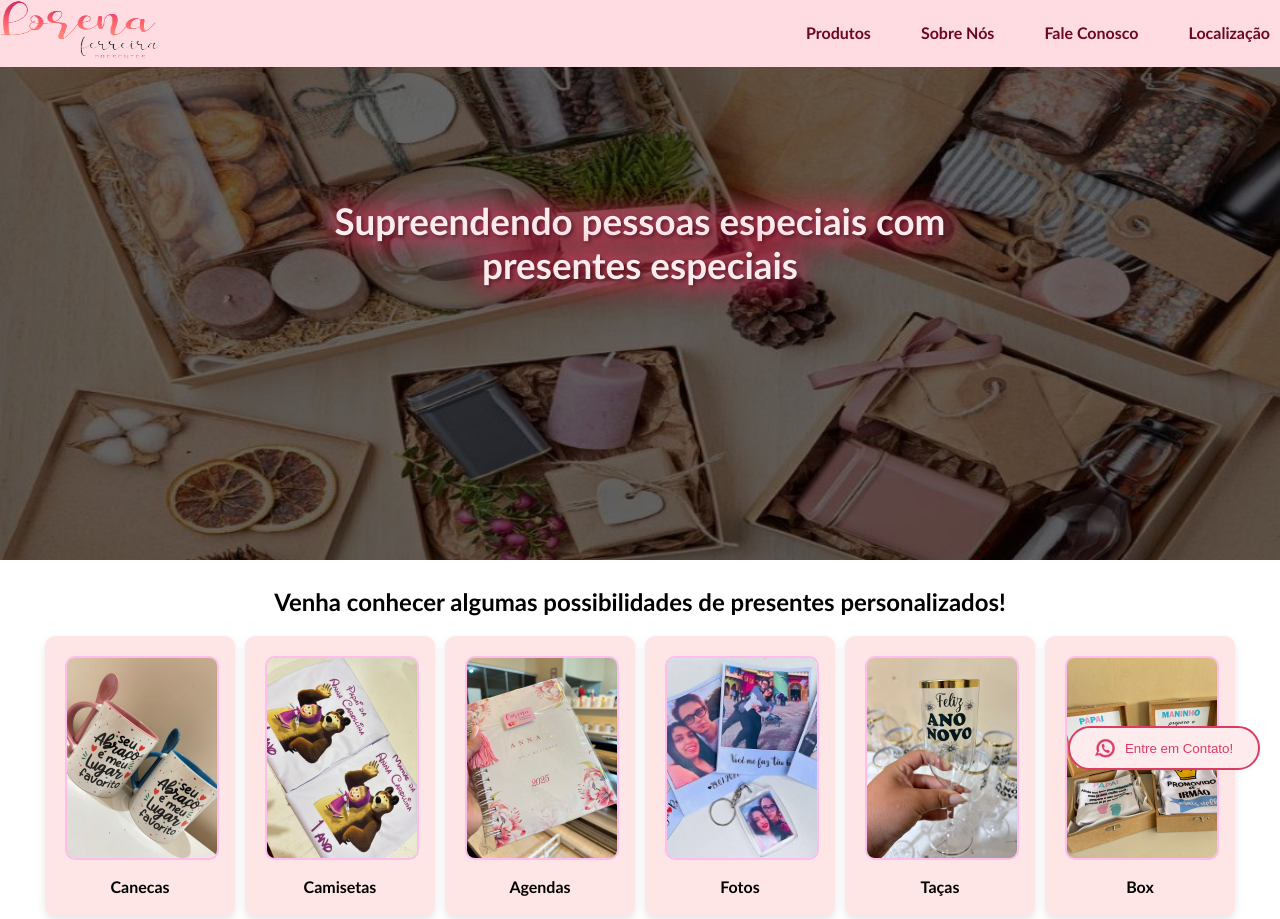
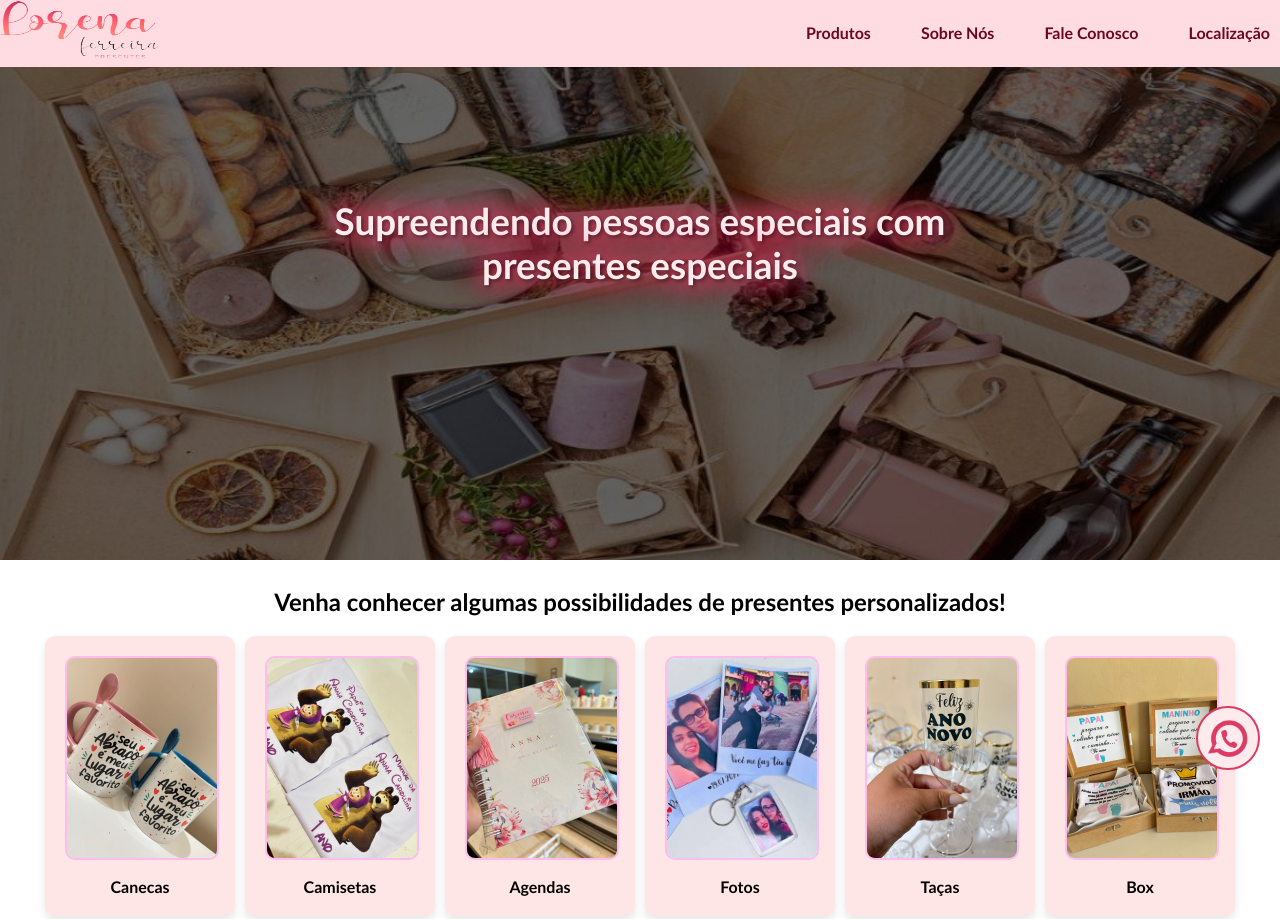
Before and after one commit to Tiago070/lfpersonalizados, a plain HTML site: page index.html in a window 1280 px wide. Shown: the top 919 px of the page. Drawn offline with Linux system fonts and the light colour scheme.

Commit message:
ajustes finais

```diff
--- a/index.html
+++ b/index.html
@@ -14,7 +14,7 @@
                     <img src="assets/logo.png" alt="Logo" style="height: 60px; width: 160px;">
                 </div>
                 <input type="checkbox" id="menu-toggle">
-                <label for="menu-toggle" class="menu-icon">&#9776;</label>
+                <label for="menu-toggle" class="menu-icon">&#9776;&nbsp;&nbsp;&nbsp;</label>
                 <ul class="menu">
                     <li><a href="#produtos">Produtos</a></li>
                     <li><a href="#sobre-nos">Sobre Nós</a></li>
@@ -24,7 +24,7 @@
             </nav>
         </header>
 
-        <button id="fix" onclick="window.location.href='https://wa.me/5562986419844'"><img src="assets/icons/whatsapp-icon.png" alt="WhatsApp" style="height: 20px;">Entre em Contato!</button>
+        <button id="fix" onclick="window.location.href='https://wa.me/5562998481140'"><img src="assets/icons/whatsapp-icon.png" alt="WhatsApp" style="height: 40px;"></button>
 
         <section id="painel">
             <div class="banner">
@@ -88,7 +88,7 @@
                 </div>
             </div>
             <br>
-            <center><button onclick="window.location.href='https://wa.me/5562986419844'"><img src="assets/icons/whatsapp-icon.png" alt="WhatsApp" style="height: 20px;">Entre em Contato!</button></center>
+            <center><button class="button" onclick="window.location.href='https://wa.me/5562998481140'"><img src="assets/icons/whatsapp-icon.png" alt="WhatsApp" style="height: 20px;">Entre em Contato!</button></center>
         </section>
 
         <section id="galeria">
@@ -188,7 +188,7 @@
         </section>
         <br>
 
-        <center><button onclick="window.location.href='https://wa.me/5562986419844'"><img src="assets/icons/whatsapp-icon.png" alt="WhatsApp" style="height: 20px;">Entre em Contato!</button></center>
+        <center><button class="button" onclick="window.location.href='https://wa.me/5562998481140'"><img src="assets/icons/whatsapp-icon.png" alt="WhatsApp" style="height: 20px;">Entre em Contato!</button></center>
 
         <section id="contato">
             <div class="contato-container">
@@ -212,7 +212,7 @@
             </div>
         </section>
 
-        <center><button onclick="window.location.href='https://wa.me/5562986419844'"><img src="assets/icons/whatsapp-icon.png" alt="WhatsApp" style="height: 20px;">Entre em Contato!</button></center>
+        <center><button class="button" onclick="window.location.href='https://wa.me/5562998481140'"><img src="assets/icons/whatsapp-icon.png" alt="WhatsApp" style="height: 20px;">Entre em Contato!</button></center>
 
         <footer id="footer">
             <p>Lorena Ferreira Presentes Personalizados</p>
--- a/styles.css
+++ b/styles.css
@@ -99,14 +99,27 @@ body {
     position: fixed;
     bottom: 20px;
     right: 20px;
-    width: 15%;
+    width: 5%;
     z-index: 1000;
+    display: flex;
+    justify-content: center;
+    align-items: center;
+    border: 2px solid #DD3B64;
+    background-color: #FEEBEE;
+    padding: 10px 20px;
+    margin-bottom: 10px;
+    cursor: pointer;
+    display: flex;
+    align-items: center;
+    gap: 10px;
+    border-radius: 50%;
 }
 @media (max-width: 768px) {
     #fix {
-        width: 30%;
+        width: 13%;
         bottom: 10px;
         right: 10px;
+        border-radius: 50%;
     }
 }
 
@@ -506,7 +519,7 @@ a {
     text-decoration: none;
 }
 
-button {
+.button {
     display: flex;
     justify-content: center;
     align-items: center;
```
